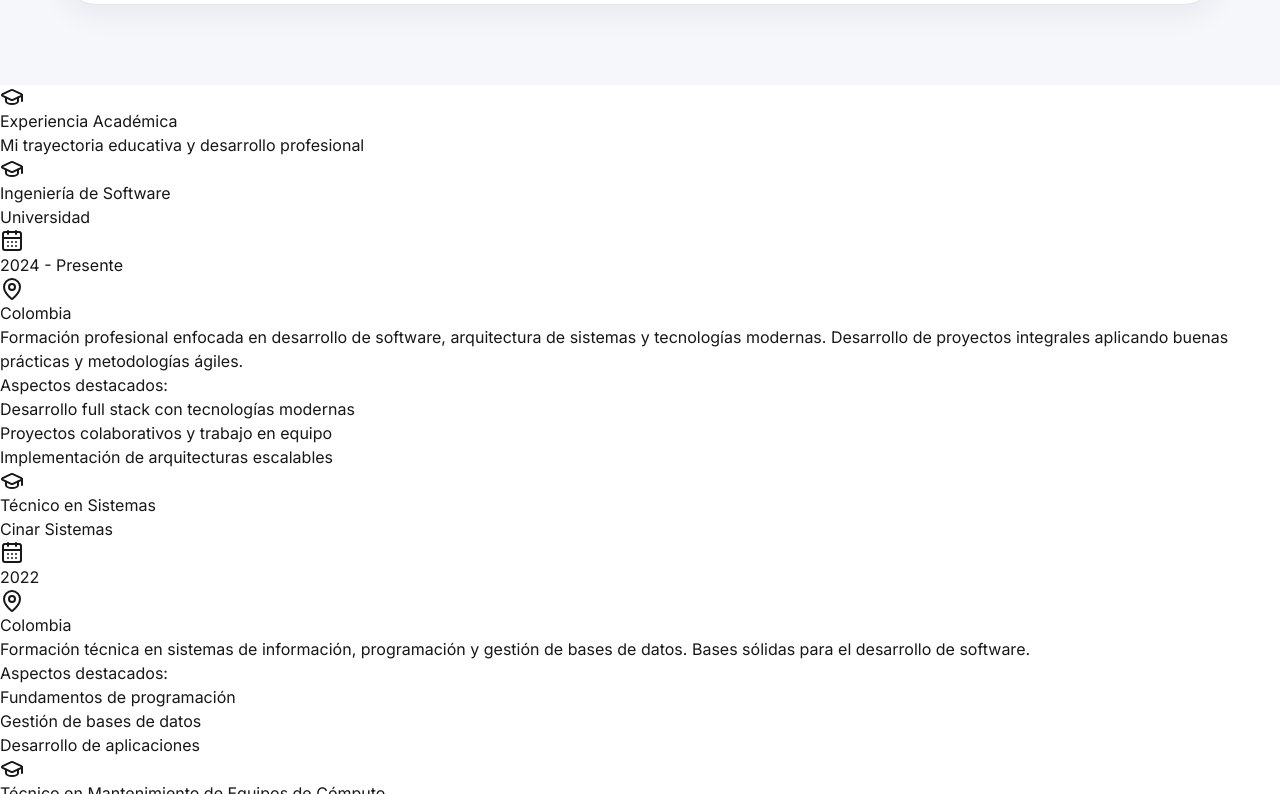
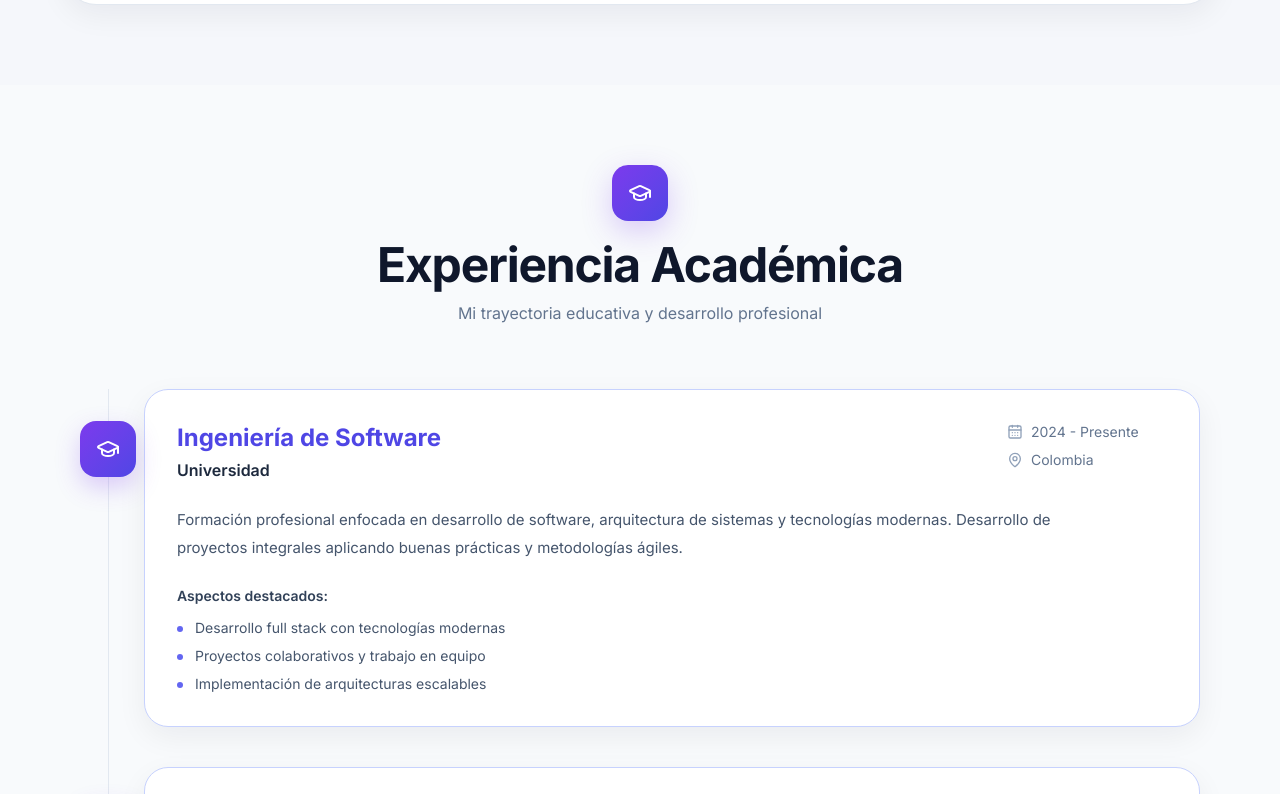
Before and after one commit to AndresRios123/Portfolio, a Next.js app: page /en in a window 1280 px wide. Shown: the part 1866-2660 px from the top of the page. Built offline with nearby package versions, Linux system fonts and the light colour scheme.

Commit message:
Se han agregado estilos en experiencia educativa

```diff
--- a/app/components/sections/AcademicExperience.tsx
+++ b/app/components/sections/AcademicExperience.tsx
@@ -3,72 +3,106 @@ import { academicExperience } from "@/app/data/academicData";
 
 export default function AcademicExperience() {
   return (
-    <section id="academic-experience">
-      <div>
+    <section
+      id="experiencia"
+      className="bg-[#f8fafc] px-6 py-20 md:px-10 lg:px-20"
+    >
+      <div className="mx-auto max-w-6xl">
         {/* Header */}
-        <div>
-          <div>
-            <GraduationCap />
+        <div className="mb-16 flex flex-col items-center text-center">
+          <div className="mb-5 flex h-14 w-14 items-center justify-center rounded-2xl bg-gradient-to-br from-[#7c3aed] to-[#4f46e5] shadow-[0_10px_30px_rgba(124,58,237,0.25)]">
+            <GraduationCap className="h-6 w-6 text-white" />
           </div>
 
-          <h2>Experiencia Académica</h2>
-          <p>Mi trayectoria educativa y desarrollo profesional</p>
+          <h2 className="text-3xl font-bold tracking-tight text-slate-900 md:text-5xl">
+            Experiencia Académica
+          </h2>
+
+          <p className="mt-3 max-w-2xl text-sm text-slate-500 md:text-base">
+            Mi trayectoria educativa y desarrollo profesional
+          </p>
         </div>
 
         {/* Timeline */}
-        <div>
-          {academicExperience.map((item, index) => (
-            <article key={item.id}>
-              {/* Línea vertical */}
-              <div />
+        <div className="relative">
+          {/* Línea vertical general */}
+          <div className="absolute left-7 top-0 hidden h-full w-px bg-slate-200 md:block" />
 
-              {/* Card */}
-              <div>
-                {/* Top */}
-                <div>
-                  {/* Icono izquierdo */}
-                  <div>
-                    <GraduationCap />
-                  </div>
+          <div className="space-y-8 md:space-y-10">
+            {academicExperience.map((item) => (
+              <article
+                key={item.id}
+                className="relative md:pl-16"
+              >
+                {/* Punto / icono sobre la línea */}
+                <div className="absolute left-0 top-8 z-10 hidden md:flex h-14 w-14 items-center justify-center rounded-2xl bg-gradient-to-br from-[#7c3aed] to-[#4f46e5] shadow-[0_10px_25px_rgba(124,58,237,0.25)]">
+                  <GraduationCap className="h-6 w-6 text-white" />
+                </div>
 
-                  {/* Contenido principal */}
-                  <div>
-                    <div>
+                {/* Card */}
+                <div className="rounded-3xl border border-[#c7d2fe] bg-white p-6 shadow-[0_10px_30px_rgba(15,23,42,0.06)] transition-all duration-300 hover:-translate-y-1 hover:shadow-[0_18px_40px_rgba(15,23,42,0.10)] md:p-8">
+                  <div className="flex flex-col gap-6">
+                    {/* Icono mobile */}
+                    <div className="flex md:hidden">
+                      <div className="flex h-12 w-12 items-center justify-center rounded-2xl bg-gradient-to-br from-[#7c3aed] to-[#4f46e5] shadow-[0_10px_25px_rgba(124,58,237,0.25)]">
+                        <GraduationCap className="h-5 w-5 text-white" />
+                      </div>
+                    </div>
+
+                    {/* Top */}
+                    <div className="flex flex-col justify-between gap-6 md:flex-row md:items-start">
+                      {/* Título */}
                       <div>
-                        <h3>{item.title}</h3>
-                        <h4>{item.institution}</h4>
+                        <h3 className="text-xl font-bold text-[#4f46e5] md:text-2xl">
+                          {item.title}
+                        </h3>
+                        <h4 className="mt-1 text-sm font-semibold text-slate-800 md:text-base">
+                          {item.institution}
+                        </h4>
                       </div>
 
-                      <div>
-                        <div>
-                          <CalendarDays />
+                      {/* Fecha + ubicación */}
+                      <div className="flex flex-col gap-2 text-sm text-slate-500 md:min-w-[160px] md:items-start">
+                        <div className="flex items-center gap-2">
+                          <CalendarDays className="h-4 w-4 text-slate-400" />
                           <span>{item.period}</span>
                         </div>
 
-                        <div>
-                          <MapPin />
+                        <div className="flex items-center gap-2">
+                          <MapPin className="h-4 w-4 text-slate-400" />
                           <span>{item.location}</span>
                         </div>
                       </div>
                     </div>
 
                     {/* Descripción */}
-                    <p>{item.description}</p>
+                    <p className="max-w-4xl text-sm leading-7 text-slate-600 md:text-[15px]">
+                      {item.description}
+                    </p>
 
                     {/* Highlights */}
                     <div>
-                      <h5>Aspectos destacados:</h5>
-                      <ul>
+                      <h5 className="mb-3 text-sm font-semibold text-slate-700">
+                        Aspectos destacados:
+                      </h5>
+
+                      <ul className="space-y-2">
                         {item.highlights.map((highlight, i) => (
-                          <li key={i}>{highlight}</li>
+                          <li
+                            key={i}
+                            className="flex items-start gap-3 text-sm text-slate-600"
+                          >
+                            <span className="mt-2 h-1.5 w-1.5 rounded-full bg-[#6366f1]" />
+                            <span>{highlight}</span>
+                          </li>
                         ))}
                       </ul>
                     </div>
                   </div>
                 </div>
-              </div>
-            </article>
-          ))}
+              </article>
+            ))}
+          </div>
         </div>
       </div>
     </section>
```
